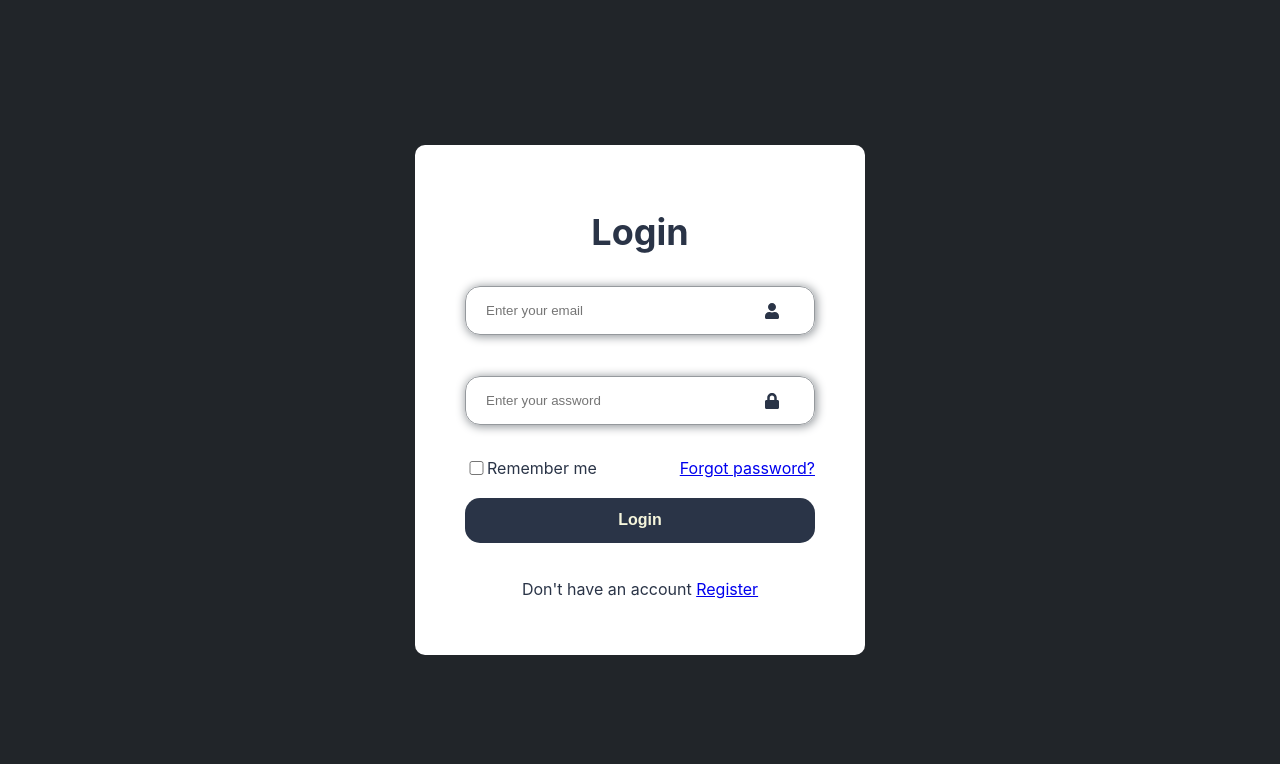
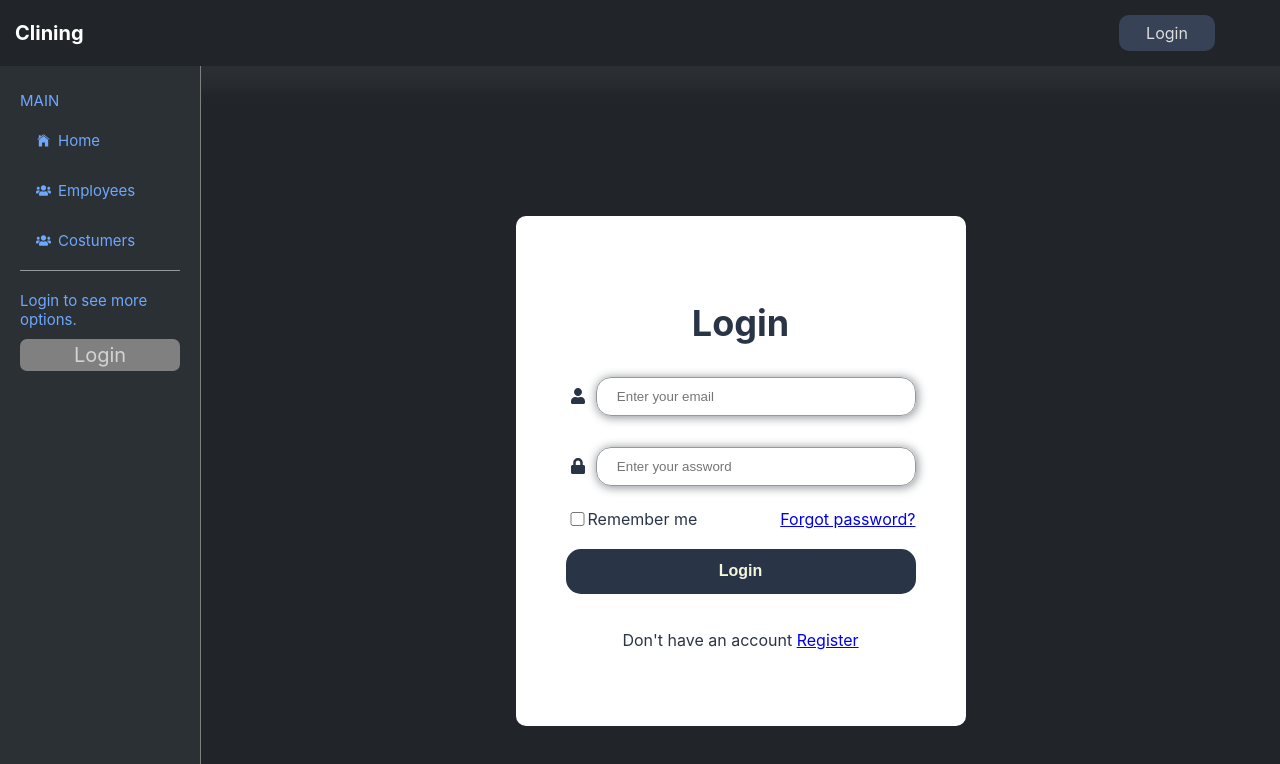
Before and after one commit to Yunieskyauto/cleaning_frontend, a React (Create React App) app: page /login in a window 1280 px wide. Shown: the top 764 px of the page. Built offline with nearby package versions, Linux system fonts and the light colour scheme.

Commit message:
fix login form styling

```diff
--- a/src/components/input/Input.tsx
+++ b/src/components/input/Input.tsx
@@ -14,7 +14,7 @@ export const Input = (props: any) => {
     }
   }
   return (
-    <div className='container'>
+    <div className='input-container'>
       <div className='input-box'>
        <input
          className={props.className}
@@ -25,14 +25,11 @@ export const Input = (props: any) => {
          onChange={props.onChange}
          required
          />
+        <div className='icon-box'>
         {icon()}
+        </div>
       </div>
        <div className="error-div">{props.errorMsg}</div>
   </div>
   )
 }
-
-/*
- {icon()}
-
-*/
--- a/src/components/input/input.scss
+++ b/src/components/input/input.scss
@@ -1,26 +1,16 @@
 @import './../../styles/variables.scss';
-.container {
+.input-container {
     width: 100%;
     display: flex;
-    align-items: flex-start;
-    height: 70px;
+    height: 50px;
     margin: 10px 0px;
     flex-direction: column;
-    gap: 7px;
-
     .input-box {
         width: 100%;
-        height: 80%;
+        height: 70%;
         display: flex;
         align-items: center;
-        input {
-            width: 100%;
-            height: 100%;
-        }
-        .icon {
-            position: absolute;
-            right: 85px;
-        }
+        flex-direction: row-reverse;
 
         .default-input {
             width: 100%;
@@ -63,6 +53,14 @@
             box-shadow: 1px 1px 10px 1px  $gree-valid;
             padding-left: 20px;
            }
+         .icon-box {
+            width: 30px;
+            height: 30px;
+            margin-right: 5px;
+            display: flex;
+            align-items: center;
+            justify-content: center;
+         }
     }
      .error-div {
         height: 30%;
--- a/src/components/manu/Menu.tsx
+++ b/src/components/manu/Menu.tsx
@@ -30,7 +30,7 @@ export const Menu = () => {
         <div className="line" />
         <div className="login-box">
           <text>Login to see more options.</text>
-          <Link to='/customers' className="login-button">
+          <Link to='/login' className="login-button">
             <span className="item-title">Login</span>
           </Link>
         </div>
--- a/src/login/Login.tsx
+++ b/src/login/Login.tsx
@@ -96,9 +96,9 @@ export const Login = () => {
 
   return (
     <div className='login'>
-      <form className="wrapper" onSubmit={handleSubmit}>
-        <h1>Login</h1>
-        <Input
+      <form>
+      <h1>Login</h1>
+      <Input
           className={emailInputState}
           placeholder={"Enter your email"}
           value={email}
@@ -117,7 +117,7 @@ export const Login = () => {
           onChange={(e: any) => { handlePasswordChange(e.target.value) }}
           errorMsg={passwordErrorMsg}
         />
-        <div className='remember-forgot'>
+      <div className='remember-forgot'>
           <div className='check-box'>
             <input type='checkbox' />
             <label> Remember me</label>
--- a/src/login/login.scss
+++ b/src/login/login.scss
@@ -1,17 +1,13 @@
 @import './../styles/variables.scss';
 
 .login {
-    background-color: $dark-main-color;
     font-family: 'Inter' sans-serif;
-    color: $light-sea-blue;
     height: 100%;
     width: 100%;
-    position: absolute;
     display: flex;
+    align-items: center;
     justify-content: center;
-    align-items: center;
-
-    .wrapper {
+    form {
         width: 350px;
         height: 450px;
         background-color: white;
@@ -21,14 +17,12 @@
         align-items: center;
         justify-content: center;
         border-radius: 10px;
-        position: absolute;
         padding: 30px 50px;
 
         h1 {
             font-size: 36px;
             text-align: center;
         }
-
 
 
         .remember-forgot {
@@ -63,6 +57,6 @@
          .register-link {
              margin-top: 20px;
          }
+    }
 
 }
-}
```
Also changed, not shown: src/App.js (+4 -4 lines). Lines whose indentation alone changed are shown as unchanged.
